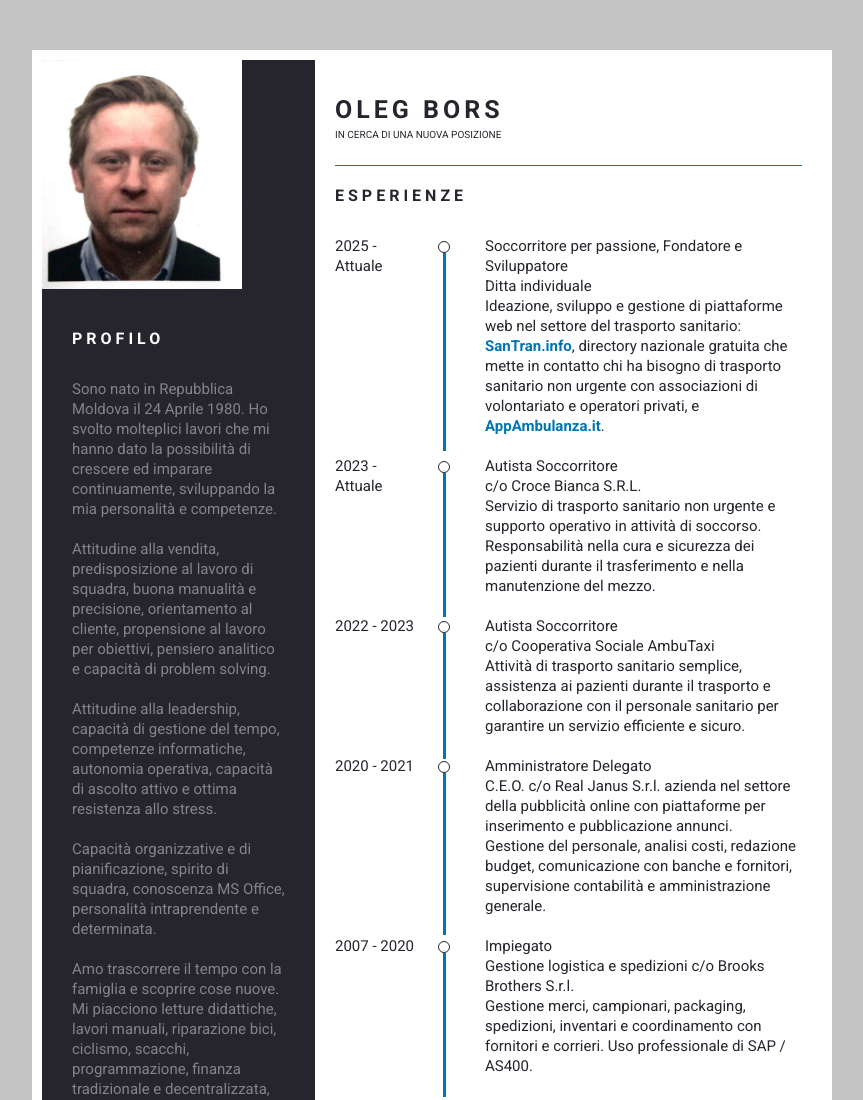
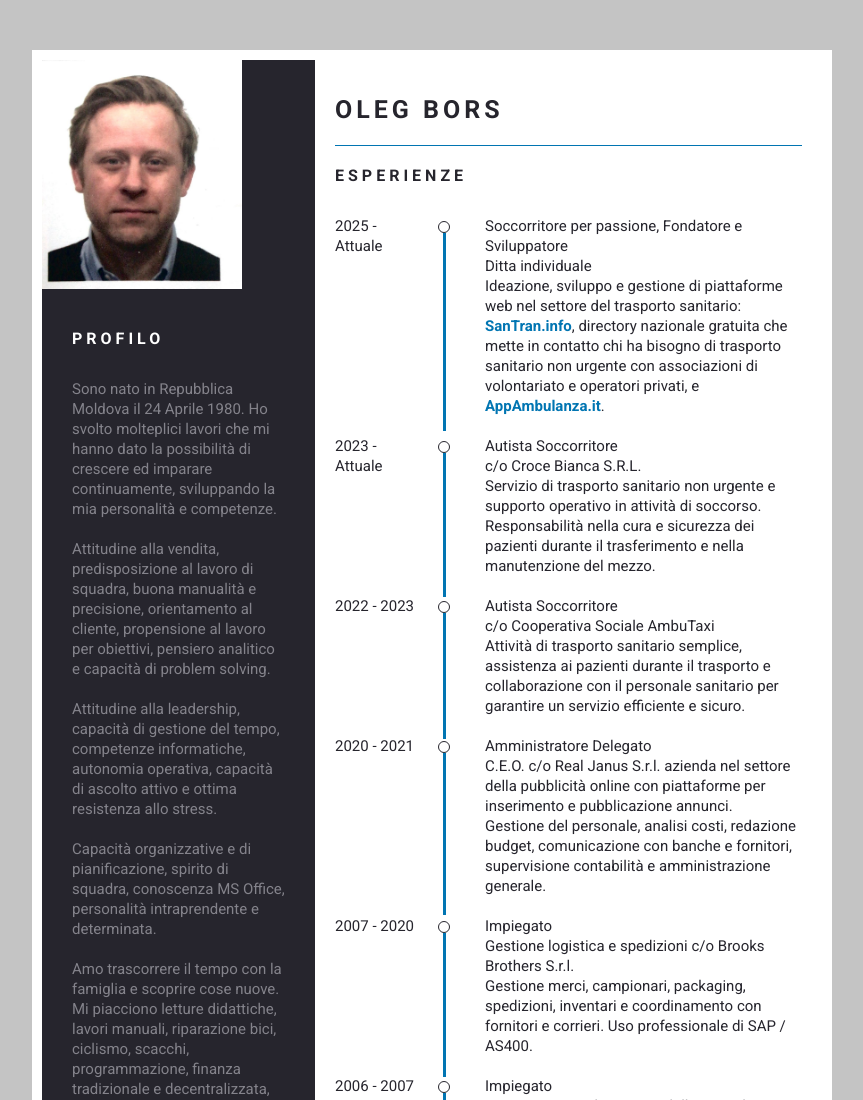
Before and after one commit to obors/oborscv.github.io, a plain HTML site: page index.html in a window 1280 px wide. Shown: the top 1100 px of the page, without its empty margins (208-1071 px from the left). Drawn offline with Linux system fonts and the light colour scheme.

Commit message:
Update index.html

```diff
--- a/index.html
+++ b/index.html
@@ -106,7 +106,6 @@
 	<div class="resume_right">
 		<div class="resume_item resume_namerole">
 			<div class="name">Oleg Bors</div>
-			<div class="role">In cerca di una nuova posizione</div>
 		</div>
 
 		<div class="resume_item resume_experience">
```
